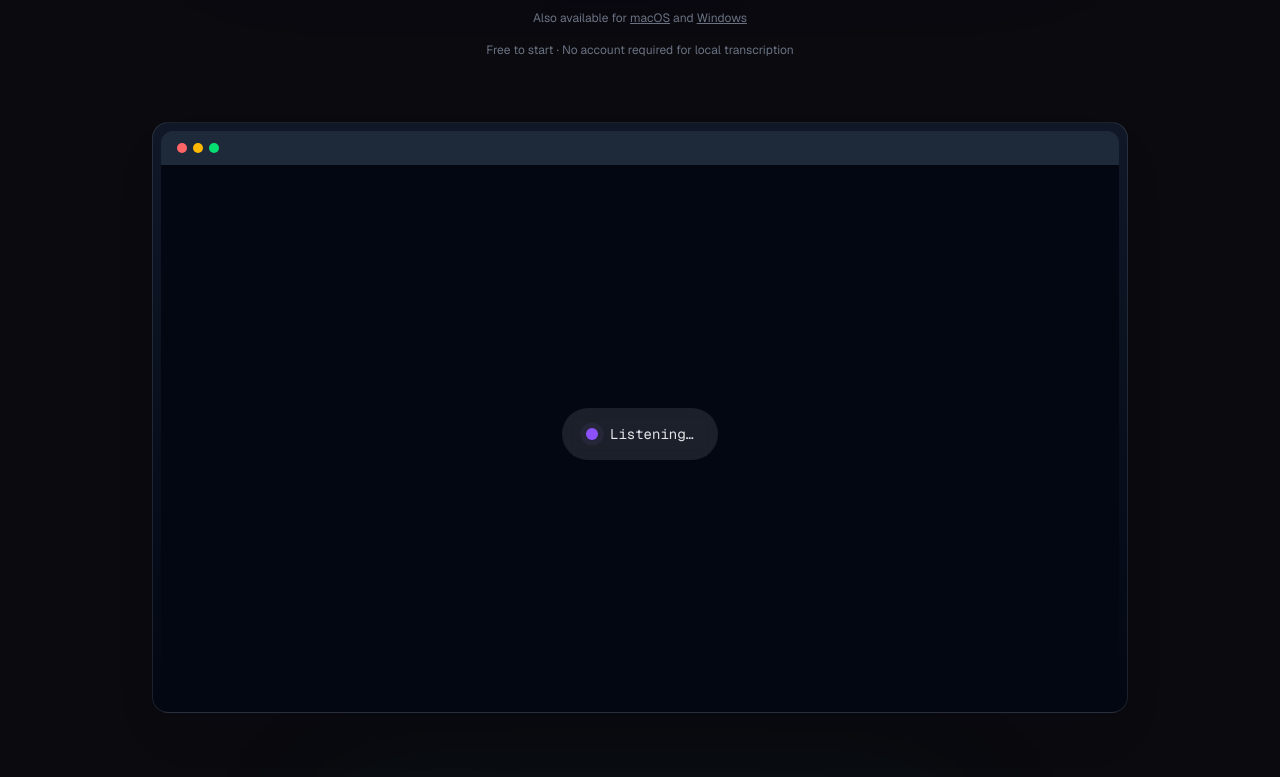
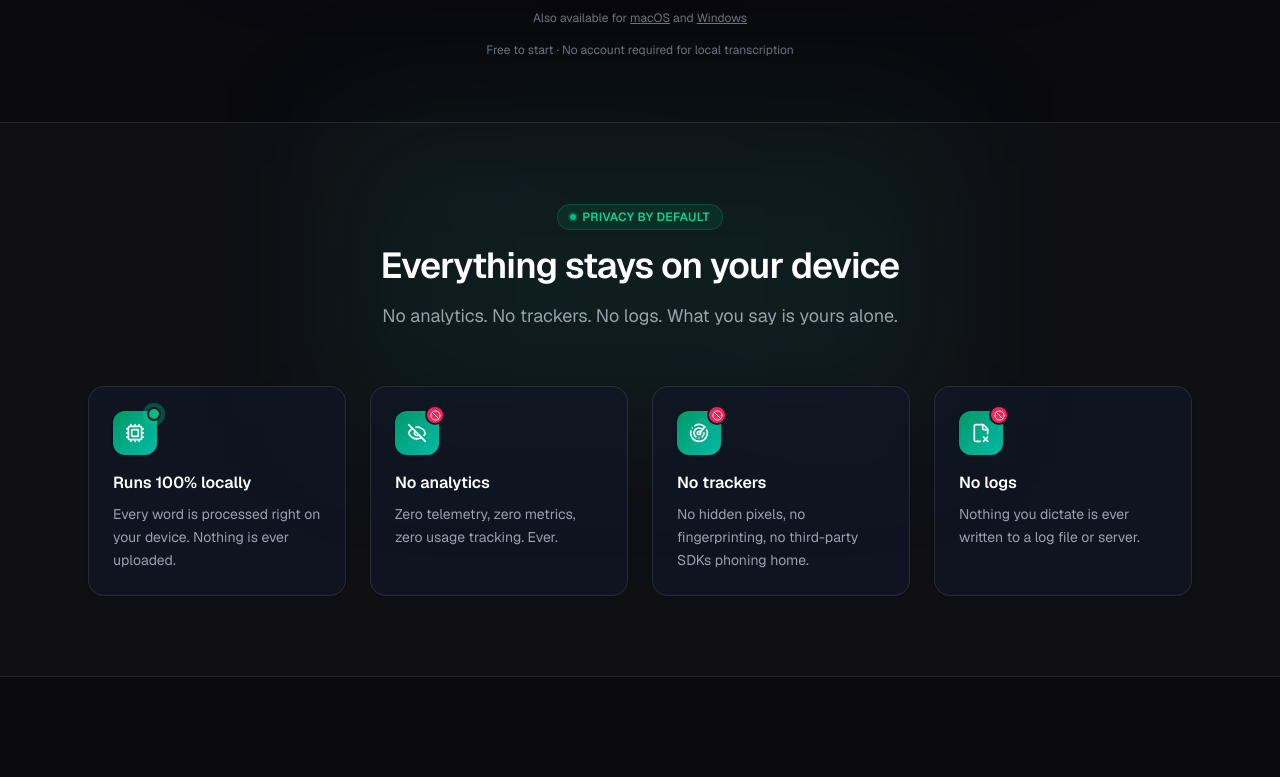
Before and after one commit to belogermanotta/lafal-web, a Next.js app: page / in a window 1280 px wide. Shown: the part 495-1272 px from the top of the page. Built offline with nearby package versions, Linux system fonts and the light colour scheme.

Commit message:
Hide Video Section

```diff
--- a/src/components/Hero.tsx
+++ b/src/components/Hero.tsx
@@ -75,7 +75,7 @@ export default function Hero() {
         </p>
       </div>
 
-      <div className="mx-auto max-w-5xl px-6 pb-24">
+      <div className="mx-auto max-w-5xl px-6 pb-24" style={{ display: "none" }}>
         <div className="rounded-2xl border border-black/10 bg-gradient-to-b from-gray-50 to-white p-2 shadow-2xl shadow-gray-950/10 dark:border-white/10 dark:from-gray-900 dark:to-gray-950">
           <div className="flex items-center gap-1.5 rounded-t-xl bg-gray-100 px-4 py-3 dark:bg-gray-800">
             <span className="h-2.5 w-2.5 rounded-full bg-red-400" />
```
